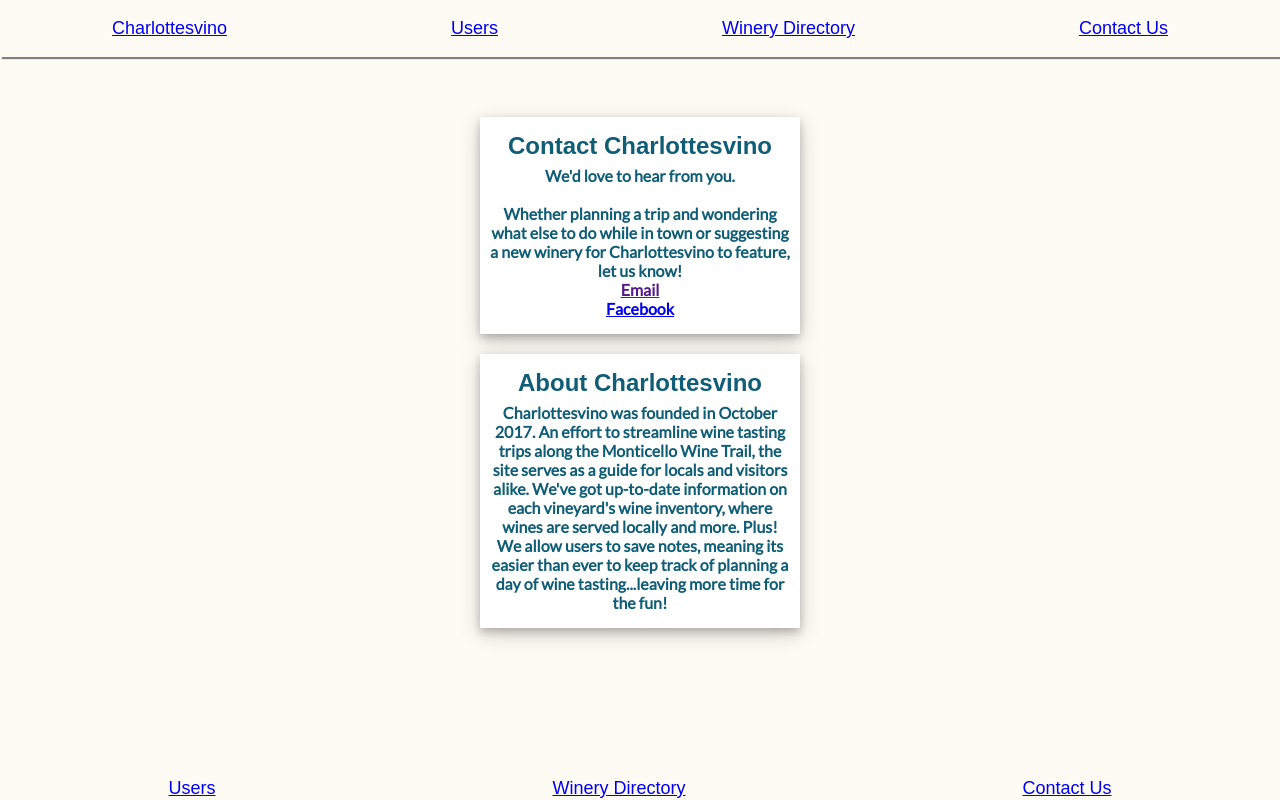
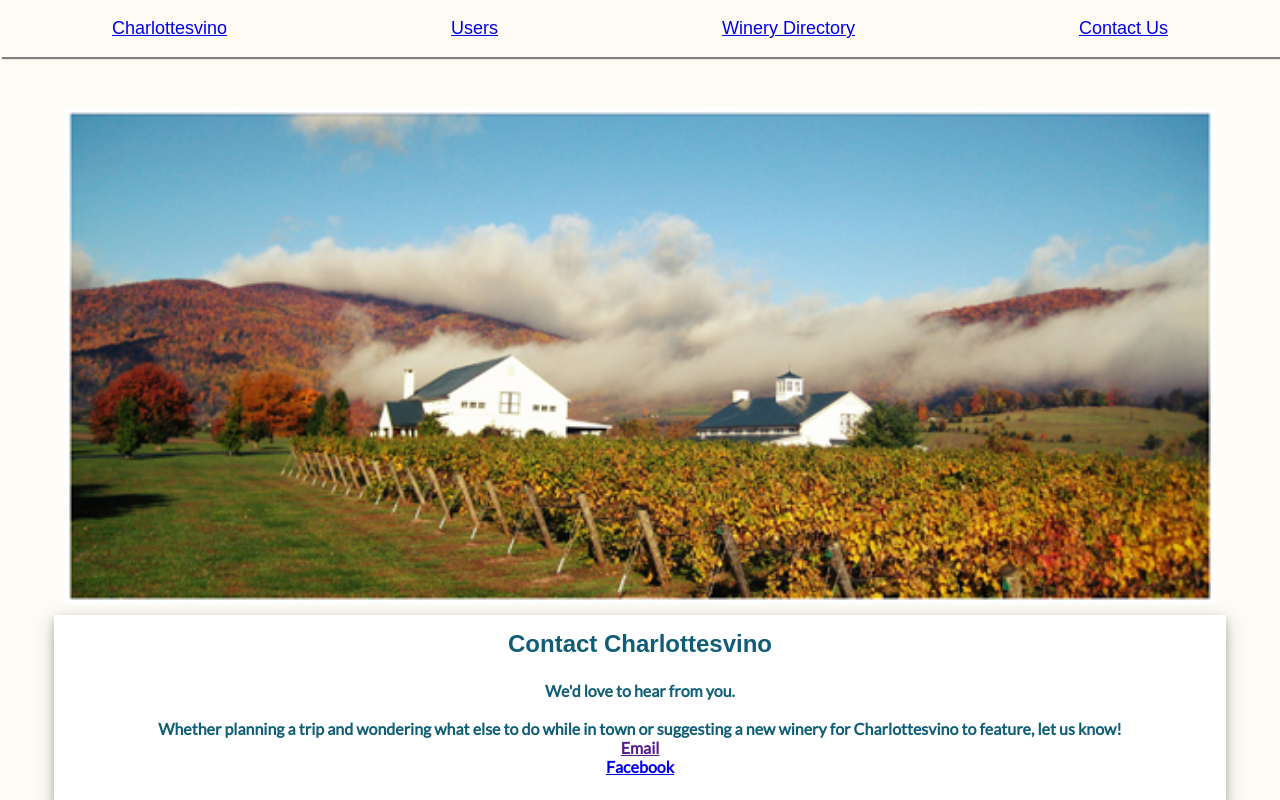
Before and after one commit to ebhinch/project_three, a React (Create React App) app in the folder client/: page /contact in a window 1280 px wide. Shown: the top 800 px of the page. Built offline with nearby package versions, Linux system fonts and the light colour scheme; a web font is replaced by a local one.

Commit message:
added image to contact page

```diff
--- a/client/src/components/contact/ContactPage.js
+++ b/client/src/components/contact/ContactPage.js
@@ -6,21 +6,35 @@ import PageParagraphText from "../styled-components/PageParagraphText";
 import ShadowDiv from "../styled-components/ShadowDiv";
 import { FlexColumn } from "../styled-components/FlexContainers";
 import styled from 'styled-components';
+import va from "./va.jpg"
+
+
 
 const ContactSection = FlexColumn.extend`
 color: #0f5e75;
 align-items: center;
 text-align: center;
 img {
-    height: 300px;
+    width: 100%
 }
+`
+const ContactDiv = ShadowDiv.extend`
+    padding-right: 10px;
+    padding-left: 10px;
+    width: 100%
 `
 
 class ContactPage extends Component {
     render() {
         return (
             <PageBody><PageParagraphText><ContactSection>
-                <ShadowDiv><DetailHeader>Contact Charlottesvino</DetailHeader>
+
+                <img src={va} alt="picture" />
+
+
+
+
+                <ContactDiv><DetailHeader>Contact Charlottesvino</DetailHeader>
                     <DetailText>
                         We'd love to hear from you. <br /><br />Whether planning a trip and wondering what else to do while in town or suggesting a new winery for Charlottesvino to feature, let us know!
                     <br />
@@ -29,9 +43,10 @@ class ContactPage extends Component {
                         <div></div>
 
 
-                </DetailText></ShadowDiv>
-                <ShadowDiv><DetailHeader>About Charlottesvino</DetailHeader>
-                <DetailText>Charlottesvino was founded in October 2017. An effort to streamline wine tasting trips along the Monticello Wine Trail, the site serves as a guide for locals and visitors alike. We've got up-to-date information on each vineyard's wine inventory, where wines are served locally and more. Plus! We allow users to save notes, meaning its easier than ever to keep track of planning a day of wine tasting...leaving more time for the fun!  </DetailText></ShadowDiv>
+                    </DetailText>
+                </ContactDiv>
+                <ContactDiv><DetailHeader>About Charlottesvino</DetailHeader>
+                    <DetailText>Charlottesvino was founded in October 2017. An effort to streamline wine tasting trips along the Monticello Wine Trail, the site serves as a guide for locals and visitors alike. We've got up-to-date information on each vineyard's wine inventory, where wines are served locally and more. Plus! We allow users to save notes, meaning its easier than ever to keep track of planning a day of wine tasting...leaving more time for the fun!  </DetailText></ContactDiv>
             </ContactSection></PageParagraphText></PageBody>
         );
     }
```
Also changed, not shown: client/src/components/contact/va.jpg (renamed from client/src/components/vineyard/va.jpg). Lines whose indentation alone changed are shown as unchanged.
